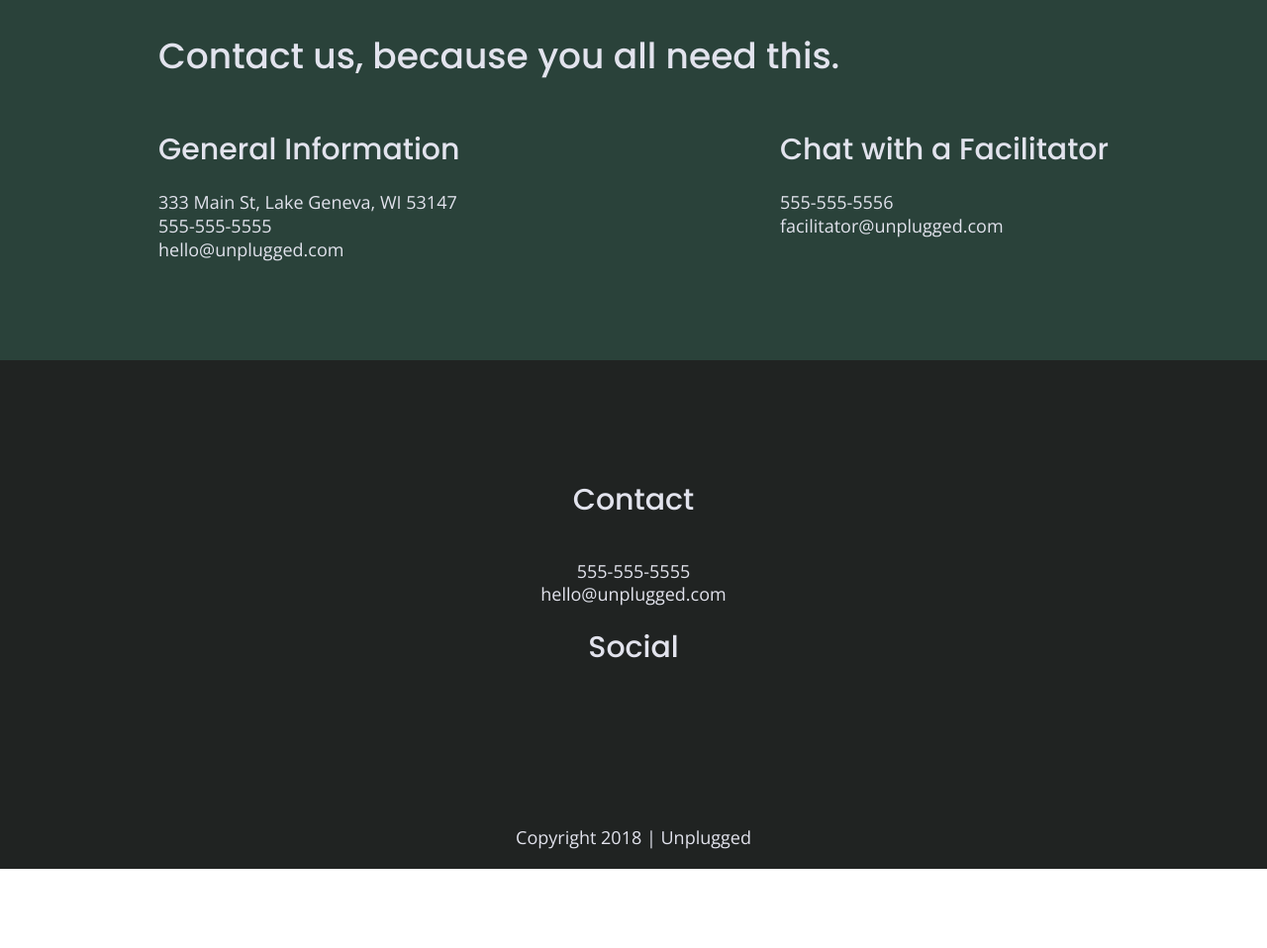
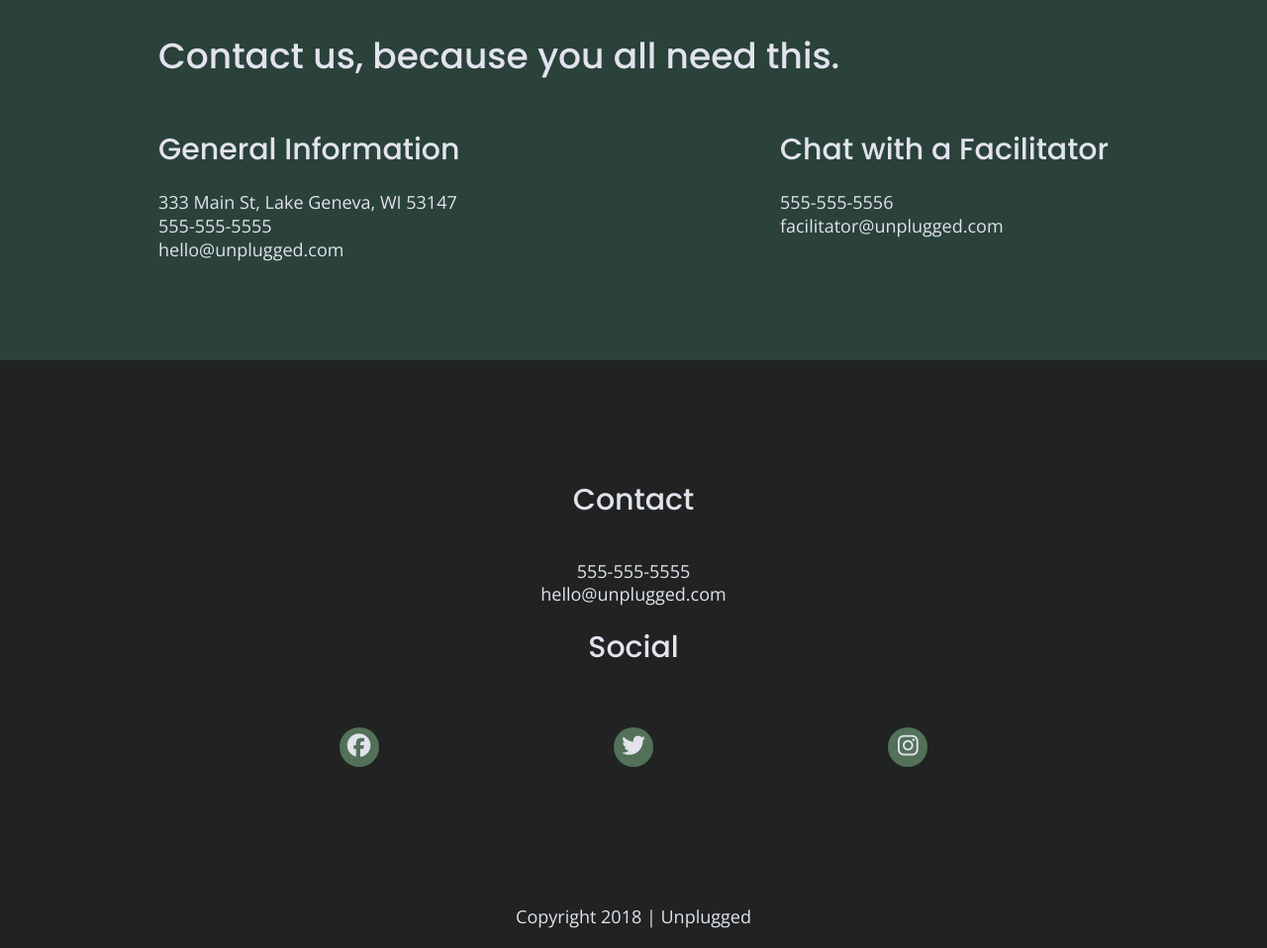
Before and after one commit to amberlehua/unplugged-retreat, a website: page about/index.html in a window 1280 px wide. Shown: the part 1120-2078 px from the top of the page at 99% size. Before the commit the page ends 1998 px from the top, so only its background shows below. Drawn offline with nearby package versions, Linux system fonts and the light colour scheme.

Commit message:
Add footer icons

```diff
--- a/about/index.html
+++ b/about/index.html
@@ -105,13 +105,13 @@
           <h4>Social</h4>
           <div class="social-icons">
             <p>
-              <a href="https://www.facebook.com/Skillcrush/" target="_blank"></a>
+              <a href="https://www.facebook.com/Skillcrush/" target="_blank"><i class="fab fa-facebook circle"></i></a>
             </p>
             <p>
-              <a href="https://twitter.com/Skillcrush" target="_blank"></a>
+              <a href="https://twitter.com/Skillcrush" target="_blank"><i class="fab fa-twitter circle"></i></a>
             </p>
             <p>
-              <a href="https://www.instagram.com/skillcrush/" target="_blank"></a>
+              <a href="https://www.instagram.com/skillcrush/" target="_blank"><i class="fab fa-instagram circle"></i></a>
             </p>
           </div>
 
--- a/css/main.css
+++ b/css/main.css
@@ -174,7 +174,6 @@ header figure {
   margin: 10px 0 20px 0;
 }
 
-
 header nav {
   display: flex;
   justify-content: space-around;
@@ -196,11 +195,8 @@ header nav ul li {
   font-size: 1.125em;
 }
 
-
-
 /* -------- Mobile Styles - Footer -------- */
-
-footer{
+footer {
   text-align: center;
   flex-direction: column;
 }
@@ -225,20 +221,26 @@ footer .social-icons {
 }
 
 footer .social-icons p {
+  height: 40px;
+  width: 40px;
+  background-color: #527158;
+  border-radius: 50%;
   display: flex;
   justify-content: center;
   align-items: center;
+  margin: 20px;
+}
+
+footer i {
+  font-size: 1.3125em;
+
 }
 
 footer .copyright {
   margin: 20px 0;
 }
 
-
 /* -------- Mobile Styles - Homepage -------- */
-
-
-
 /* Hero Area */
 .hero-area {
   display: flex;
@@ -248,9 +250,7 @@ footer .copyright {
   background-size: cover;
   min-height: 500px;
   background-position: center;
-
 }
-
 
 .hero-area h1 {
   font-size: 2.25em;
@@ -294,7 +294,6 @@ input[type=button] {
   text-transform: uppercase;
 }
 
-
 /* Features */
 .features {
   display: flex;
@@ -319,7 +318,6 @@ input[type=button] {
   margin-bottom: 40px;
 }
 
-
 .features .features-items {
   display: flex;
   justify-content: center;
@@ -338,6 +336,7 @@ input[type=button] {
   justify-content: center;
   flex-flow: row wrap;
 }
+
 .reviews h2 {
   margin-bottom: 40px;
   line-height: 1;
@@ -347,6 +346,7 @@ input[type=button] {
   width: 55%;
   margin: 20px 0;
 }
+
 /* -------- Mobile Styles - About -------- */
 .mission {
   background-color: #527158;
@@ -413,7 +413,6 @@ input[type=button] {
 .faq-content h4 {
   line-height: 1.333;
 }
-
 
 /* ==========================================================================
    Helper classes
@@ -491,17 +490,14 @@ input[type=button] {
   clear: both;
 }
 
-
-
 /* ==========================================================================
    EXAMPLE Media Queries for Responsive Design.
    These examples override the primary ('mobile first') styles.
    Modify as content requires.
    ========================================================================== */
 @media only screen and (min-width: 768px) {
+
   /* General styles */
-
-
   .content-wrapper {
     max-width: 640px;
     margin: 100px 0;
@@ -532,11 +528,9 @@ input[type=button] {
     width: 30%;
   }
 
-
   header nav {
     width: 20%;
   }
-
 
   header nav ul {
     justify-content: space-between;
@@ -556,6 +550,7 @@ input[type=button] {
     line-height: 1;
     margin: 0;
   }
+
   /* Aside */
   aside .content-wrapper {
     margin: 50px 0;
@@ -571,8 +566,7 @@ input[type=button] {
   }
 
   /* Features */
-
-  .features h2{
+  .features h2 {
     margin-bottom: 20px;
   }
 
@@ -637,12 +631,9 @@ input[type=button] {
   footer .copyright {
     width: 100%;
   }
-
 }
 
-
 /* About Page */
-
 .mission-contnt {
   display: flex;
   justify-content: space-between;
@@ -673,7 +664,6 @@ input[type=button] {
 }
 
 /* FAQ Page */
-
 .faq .content-wrapper {
   justify-content: space-between;
 }
@@ -692,13 +682,13 @@ input[type=button] {
   line-height: 1.125;
 }
 
+@media only screen and (min-width: 1200px) {
 
-@media only screen and (min-width: 1200px) {
   /* Desktop styles here */
-
   header {
     padding: 15px 0;
   }
+
   .content-wrapper {
     max-width: 960px;
   }
@@ -747,7 +737,6 @@ input[type=button] {
   }
 
   /* Reviews */
-
   .reviews h2 {
     padding-bottom: 50px;
   }
```
Also changed, not shown: faq/index.html (+3 -3 lines), index.html (+3 -3 lines). Lines whose indentation alone changed are shown as unchanged.
